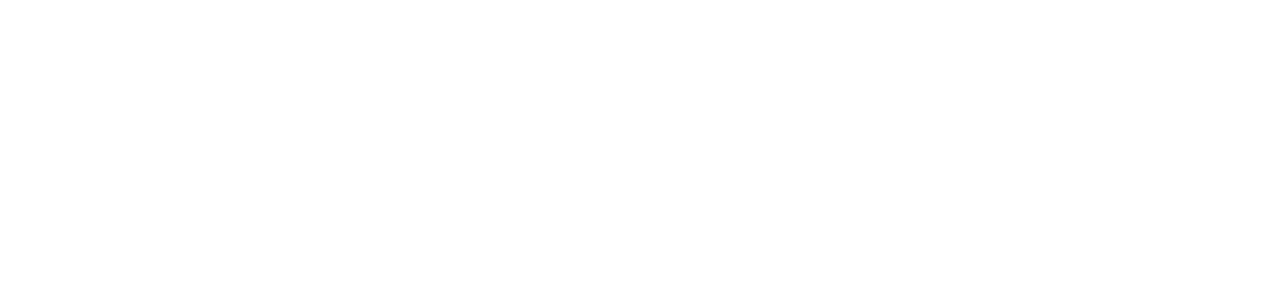
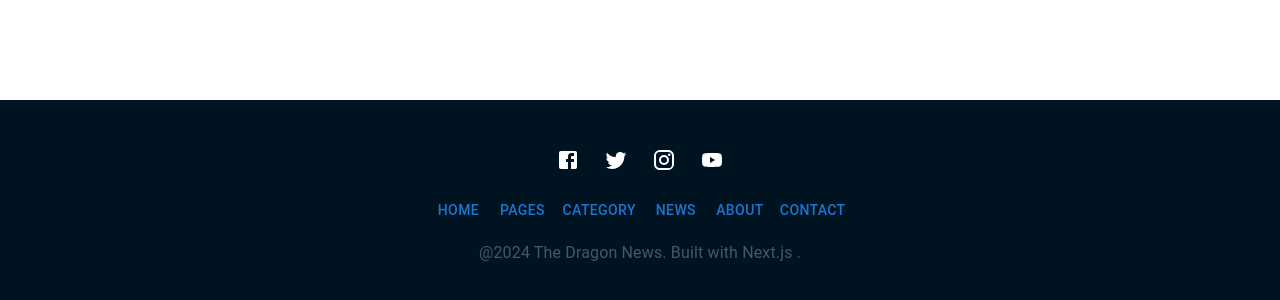
Before and after one commit to Sakhawat71/the-dragon-news, a Next.js app: page / in a window 1280 px wide. Shown: the part 764-1064 px from the top of the page. Before the commit the page ends 800 px from the top, so only its background shows below. Built offline with nearby package versions, Linux system fonts and the light colour scheme.

Commit message:
futter complete

```diff
--- a/src/app/layout.js
+++ b/src/app/layout.js
@@ -1,6 +1,8 @@
 import { Inter } from "next/font/google";
 import "./globals.css";
 import Navbar from "@/components/shared/Navbar";
+import Footer from "@/components/shared/Footer";
+import { Container } from "@mui/material";
 
 const inter = Inter({ subsets: ["latin"] });
 
@@ -14,7 +16,10 @@ export default function RootLayout({ children }) {
         <html lang="en">
             <body className={inter.className}>
                 <Navbar />
-                {children}
+                <Container className="min-h-screen">
+                    {children}
+                </Container>
+                <Footer />
             </body>
         </html>
     );
--- /dev/null
+++ b/src/components/shared/Footer.jsx
@@ -0,0 +1,86 @@
+"use client"
+import { Facebook, Instagram, Twitter, YouTube } from '@mui/icons-material';
+import { Box, Button, Container, IconButton, Typography, } from '@mui/material';
+import Link from 'next/link';
+import React from 'react';
+
+const Footer = () => {
+
+    const navItems = [
+        {
+            route: "Home",
+            pathname: "/"
+        },
+        {
+            route: "Pages",
+            pathname: "/pages"
+        },
+        {
+            route: "Category",
+            pathname: "/category"
+        },
+        {
+            route: "News",
+            pathname: "/news"
+        },
+        {
+            route: "About",
+            pathname: "/about"
+        },
+        {
+            route: "Contact",
+            pathname: "/contact"
+        },
+    ]
+
+
+    return (
+        <Box className="bg-[#001321] py-10">
+            <Container className='space-y-3'>
+
+                <Box className="w-full text-center space-x-2" direction="row" sx={{
+                    "& Svg": {
+                        color: "white"
+                    }
+                }}>
+
+                    <IconButton>
+                        <Facebook />
+                    </IconButton>
+
+                    <IconButton>
+                        <Twitter />
+                    </IconButton>
+
+                    <IconButton>
+                        <Instagram />
+                    </IconButton>
+
+                    <IconButton>
+                        < YouTube />
+                    </IconButton>
+                </Box>
+
+                <Box className="w-full text-center">
+                    {navItems.map((item) => (
+                        <Link
+                            key={item}
+                            href={item.pathname}
+                        >
+                            <Button className='  text-white'>
+                                {item.route}
+                            </Button>
+                        </Link>
+                    ))}
+                </Box>
+
+                <Typography className='text-center text-gray-600'>
+                    @2024 The Dragon News. Built with Next.js .
+                </Typography>
+
+            </Container>
+        </Box>
+    );
+};
+
+export default Footer;
--- a/src/components/shared/Navbar.jsx
+++ b/src/components/shared/Navbar.jsx
@@ -10,7 +10,7 @@ import Link from 'next/link';
 import logo from "@/assets/logo.svg";
 import Image from 'next/image';
 import { IconButton, Stack } from '@mui/material';
-import { Facebook } from '@mui/icons-material';
+import { Facebook, Instagram, Twitter, YouTube } from '@mui/icons-material';
 
 const navItems = [
     {
@@ -70,19 +70,19 @@ const Navbar = () => {
                         }}>
 
                             <IconButton>
-                                <Facebook></Facebook>
+                                <Facebook />
                             </IconButton>
 
                             <IconButton>
-                                <Facebook></Facebook>
+                                <Twitter />
                             </IconButton>
 
                             <IconButton>
-                                <Facebook></Facebook>
+                                <Instagram />
                             </IconButton>
 
                             <IconButton>
-                                <Facebook></Facebook>
+                                < YouTube />
                             </IconButton>
 
                         </Stack>
```
